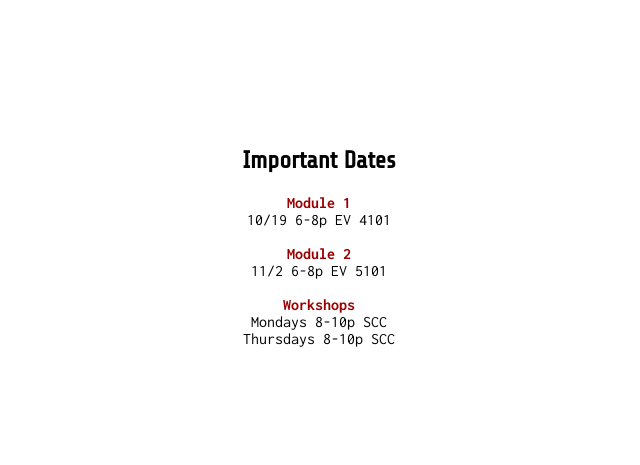
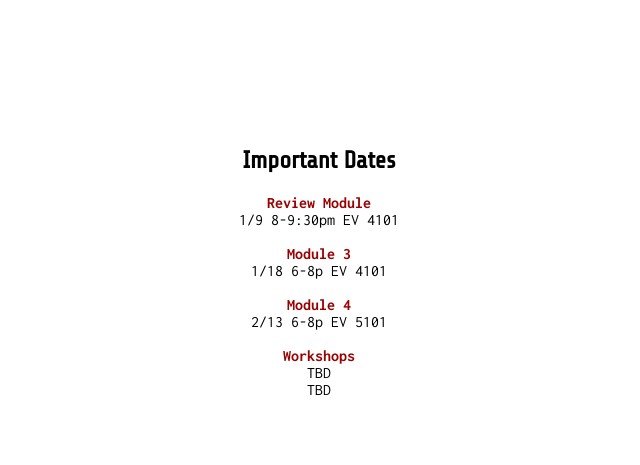
Before and after one commit to bmesbuildteam/bmesbuildteam.github.io, a plain HTML site: page index.html in a window 1280 px wide. Shown: the part 335-800 px from the top of the page, without its empty margins (321-961 px from the left). Drawn offline with Linux system fonts and the light colour scheme.

Commit message:
winter quarter

```diff
--- a/index.html
+++ b/index.html
@@ -38,18 +38,22 @@ TODO list
           <div id="sector">
               <h2>Important Dates</h2>
               <p class="text">
-                <b style="color: #990000">Module 1</b> <br>
-                10/19 6-8p EV 4101
+                <b style="color: #990000">Review Module</b> <br>
+                1/9 8-9:30pm EV 4101
                 <br><br>
 
-                <b style="color: #990000">Module 2</b> <br>
-                11/2 6-8p EV 5101
+                <b style="color: #990000">Module 3</b> <br>
+                1/18 6-8p EV 4101
+                <br><br>
+
+                <b style="color: #990000">Module 4</b> <br>
+                2/13 6-8p EV 5101
                 <br><br>
 
                 <b style="color: #990000">Workshops</b> <br>
-                Mondays 8-10p SCC
+                TBD
                 <br>
-                Thursdays 8-10p SCC
+                TBD
                 <br><br>
 
               </p>
```
